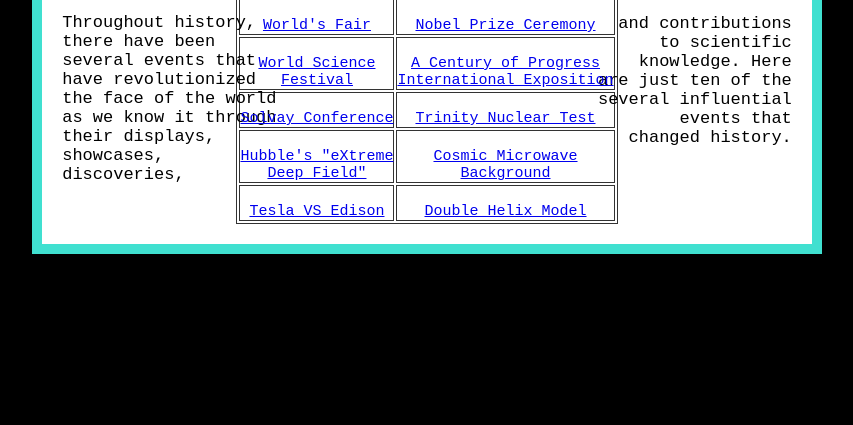
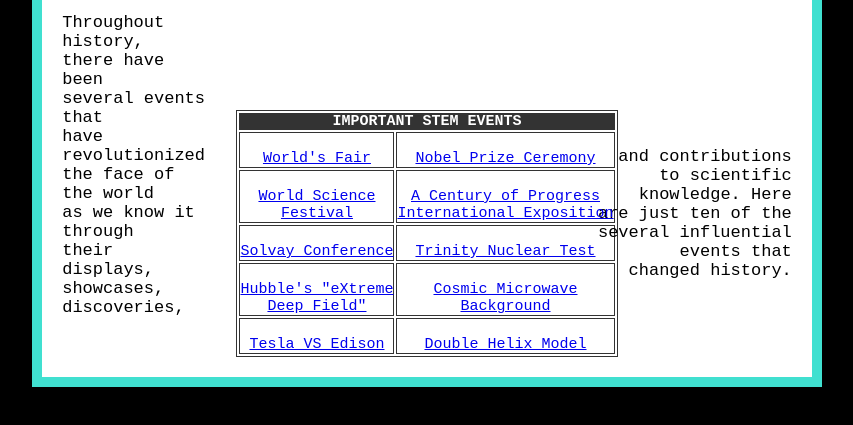
Before and after one commit to JillianRayca973/teamcareers2, a website: page views/event.html in a window 1280 px wide. Shown: the part 113-538 px from the top of the page, without its empty margins (213-1066 px from the left). Drawn offline with Linux system fonts and the light colour scheme; files that its build step writes are made by us from their sources; a web font is replaced by a local one.

Commit message:
Update event.html

```diff
--- a/views/event.html
+++ b/views/event.html
@@ -25,8 +25,8 @@
   </div>
   <div style="background-color:white;width: 60%;border-width: thick;color:black;padding:20px;border:10px solid turquoise;
   margin-right: auto;margin-left:auto;font-family: monospace;font-size: 15px">
-   <p style="color: black;font-size: 17px ;font-family: monospace; text-align: left; ">Throughout history, <br>there have been <br>several events that<br>have revolutionized<br>the face of the world<br>as we know it through<br>their displays,<br>showcases,<br>discoveries,</p>
-   <p style="color: black; font-size: 17px ;margin-top:-170px;font-family: monospace; text-align: right; ">and contributions<br> to scientific<br> knowledge. Here <br>are just ten of the<br> several influential <br>events that<br> changed history.</p>
+   <p style="color: black;font-size: 17px ;font-family: monospace; text-align: left; width: 20%;">Throughout history, <br>there have been <br>several events that<br>have revolutionized<br>the face of the world<br>as we know it through<br>their displays,<br>showcases,<br>discoveries,</p>
+   <p style="color: black; font-size: 17px ;margin-top:-170px;font-family: monospace; text-align: right;  ">and contributions<br> to scientific<br> knowledge. Here <br>are just ten of the<br> several influential <br>events that<br> changed history.</p>
 
   <style>
     table,
```
